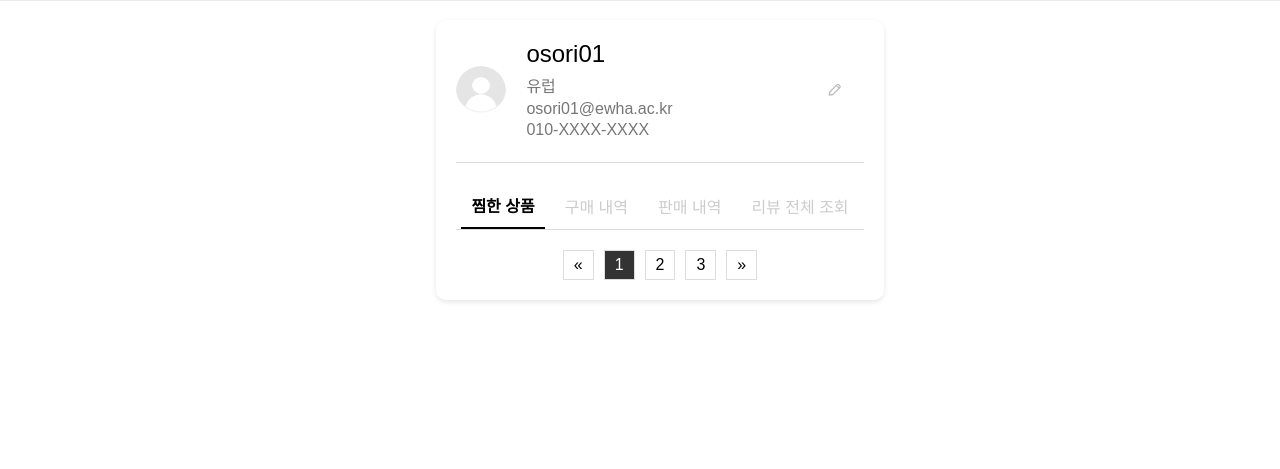
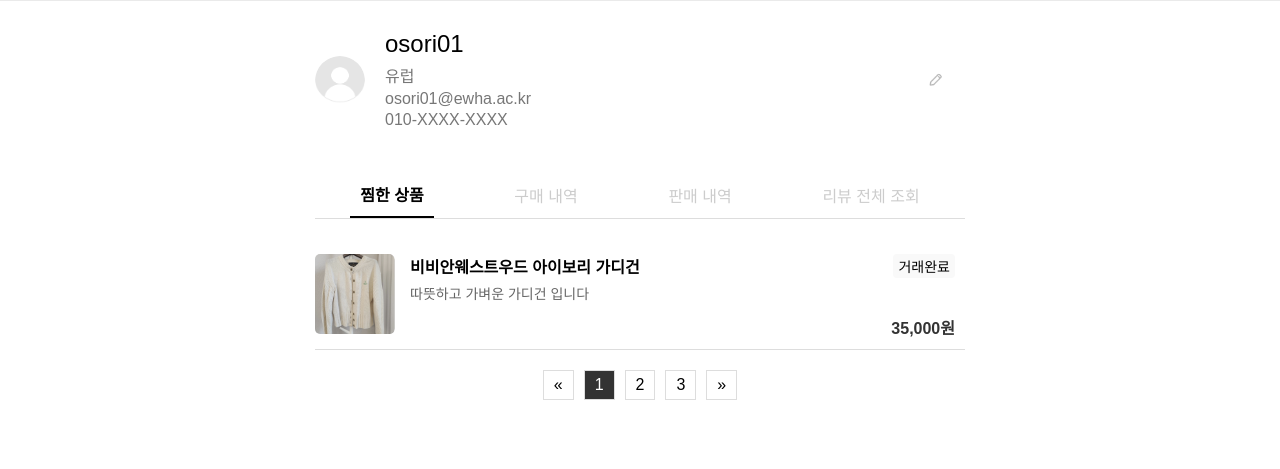
Before and after one commit to doleebest/WWE, a Flask app: page /mypage in a window 1280 px wide. Shown: the part 100-569 px from the top of the page. Run offline with Flask 3, Linux system fonts and the light colour scheme; some web fonts are replaced.

Commit message:
판매 내역 수정

```diff
--- a/static/mypage.css
+++ b/static/mypage.css
@@ -1,19 +1,14 @@
 @import "./styles.css";
 
 .profile-container {
-    margin-top: 20px;
-    width: 100%;
-    margin: 20px auto;
-    padding: 20px;
-    background-color: #fff;
-    border-radius: 10px;
-    box-shadow: 0 2px 5px rgba(0, 0, 0, 0.1);
+    width: 650px;
+    padding-top: 30px;
+    padding-bottom: 70px;
 }
 
 .profile-header {
     display: flex;
     align-items: center;
-    border-bottom: 1px solid #ddd;
     padding-bottom: 20px;
     margin-bottom: 20px;
 }
--- a/templates/mypage.html
+++ b/templates/mypage.html
@@ -3,14 +3,10 @@
 <!DOCTYPE html>
 <html lang="en">
   <head>
+    {% block head %}
     <meta charset="UTF-8" />
     <meta name="viewport" content="width=device-width, initial-scale=1.0" />
-    {% block head %}
-    <title>마이 페이지</title>
-    <link
-      rel="stylesheet"
-      href="{{ url_for('static', filename='mypage.css') }}"
-    />
+    <title>My Page</title><link rel="stylesheet" href="{{ url_for('static', filename='mypage.css') }}">
     {% endblock head %}
   </head>
   <body>
@@ -37,21 +33,80 @@
         <button class="tab" onclick="showTab('review-overview')">리뷰 전체 조회</button>
     </div>
 
-        <!-- 탭 콘텐츠 영역 -->
+    <!-- 찜한 상품 콘텐츠 -->
     <div class="tab-content" id="wishlist">
-          <!-- 찜한 상품 -->
+        <ul class="product-items">
+            <li class="product-item">
+                <img src="{{ url_for('static', filename='images/clothes.png') }}" alt="clothes.png" />
+                <div class="product-info">
+                    <p class="product-name">비비안웨스트우드 아이보리 가디건</p>
+                    <p class="product-desc">따뜻하고 가벼운 가디건 입니다</p>
+                </div>
+                <p class="product-price">35,000원</p>
+                <span class="sold-out">거래완료</span>
+            </li>
+        </ul>
     </div>
 
+    <!-- 구매 내역 콘텐츠 -->
     <div class="tab-content" id="purchase-history">
-          <!-- 구매 내역 -->
+        <ul class="product-items">
+            <li class="product-item">
+                <img src="{{ url_for('static', filename='images/clothes.png') }}" alt="clothes.png" />
+                <div class="product-info">
+                    <p class="product-name">비비안웨스트우드 아이보리 가디건</p>
+                    <p class="product-desc">따뜻하고 가벼운 가디건 입니다</p>
+                </div>
+                <p class="product-price">35,000원</p>
+                <a href="{{ url_for('write_review') }}" class="review-btn">리뷰 남기기</a>
+            </li>
+        </ul>
     </div>
 
+    <!-- 판매 내역 콘텐츠 -->
     <div class="tab-content" id="sales-history">
-          <!-- 판매 내역 -->
+        <ul class="product-items">
+            <li class="product-item">
+                <img src="{{ url_for('static', filename='images/clothes.png') }}" alt="clothes.png" />
+                <div class="product-info">
+                  <p class="product-name">비비안웨스트우드 아이보리 가디건</p>
+                  <p class="product-desc">따뜻하고 가벼운 가디건 입니다</p>
+                  <button class="delete-btn" onclick="deleteItem(this)">
+                      <img src="{{ url_for('static', filename='images/trashbin.png') }}" alt="삭제">
+                  </button>
               </div>
 
+                <p class="product-price">35,000원</p>
+                <button class="toggle-sale-status soldout" onclick="toggleSaleStatus(this)">판매 미완</button>
+            </li>
+            <li class="product-item">
+                <img src="{{ url_for('static', filename='images/clothes.png') }}" alt="clothes.png" />
+                <div class="product-info">
+                  <p class="product-name">비비안웨스트우드 아이보리 가디건</p>
+                  <p class="product-desc">따뜻하고 가벼운 가디건 입니다</p>
+                  <button class="delete-btn" onclick="deleteItem(this)">
+                      <img src="{{ url_for('static', filename='images/trashbin.png') }}" alt="삭제">
+                  </button>
+                </div>
+                <p class="product-price">35,000원</p>
+                <button class="toggle-sale-status soldout" onclick="toggleSaleStatus(this)">판매 완료</button>
+            </li>
+        </ul>
+    </div>
+
+    <!-- 리뷰 전체 조회 콘텐츠 -->
     <div class="tab-content" id="review-overview">
-          <!-- 리뷰 전체 조회 -->
+        <ul class="review-items">
+            <li class="review-item">
+                <img src="{{ url_for('static', filename='images/clothes.png') }}" alt="clothes.png" />
+                <div class="review-info">
+                    <p class="review-username">osori022</p>
+                    <p class="product-name">비비안웨스트우드 아이보리 가디건</p>
+                    <p class="review-text">잘받았습니다~</p>
+                    <div class="star-rating">★★★★★</div>
+                </div>
+            </li>
+        </ul>
     </div>
 
     <div class="pagination">
@@ -63,9 +118,8 @@
     </div>
 </div>
 </main>
+{% endblock main %}
 </body>
-</html>
-{% endblock main %}
 
 {% block script %}
 <script src="{{ url_for('static', filename='mypage.js') }}"></script>
```
Also changed, not shown: static/images/selling.png (deleted), static/images/soldout.png (deleted). Lines whose indentation alone changed are shown as unchanged.
